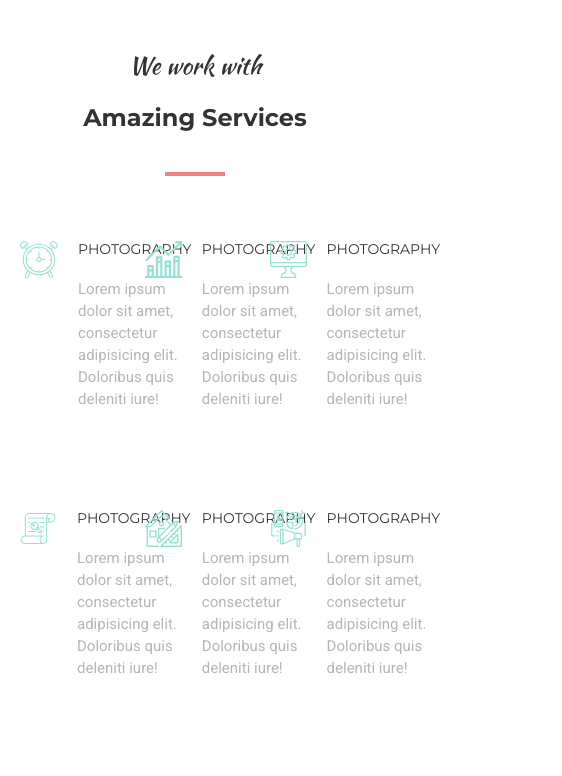
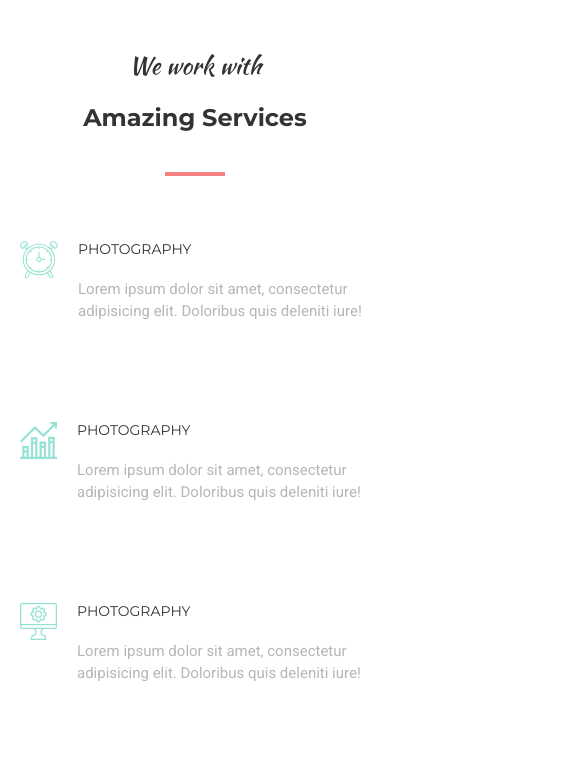
Before and after one commit to SuperVladK/Mogo, a plain HTML site: page index.html in a window 390 px wide. Shown: the part 74-850 px from the top of the page, 562 px wide, since content can reach past the window. Drawn offline with Linux system fonts and the light colour scheme.

Commit message:
responsive services

```diff
--- a/style.css
+++ b/style.css
@@ -97,12 +97,12 @@ body {
   }
 
   .services-list li {
-    width: 32%;
+    width: 33.33%;
     padding-left: 20px;
     padding-right: 20px;
     display: flex;
+    gap: 20px;
     align-items: start;
-    gap: 20px;
   }
 
  .services-list h3 {
@@ -199,3 +199,18 @@ body {
   footer {
     border-top: 3px solid #33333358;
   }
+
+  @media (max-width: 1024px) {
+    .services-list li {
+      width: 50%;
+    }
+  }
+
+  @media (max-width: 576px) {
+    .services-list li {
+      width: 100%;
+    }
+    nav {
+      display: none;
+    }
+  }
```
